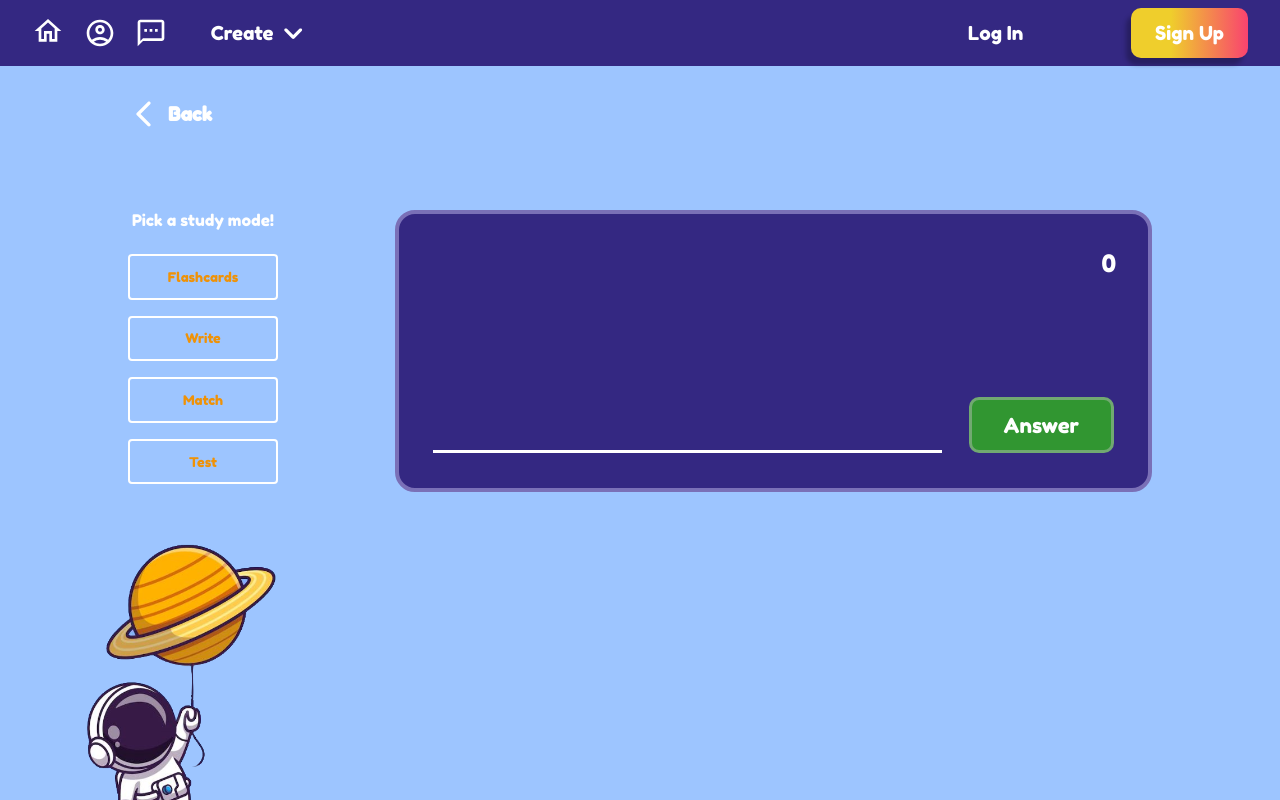
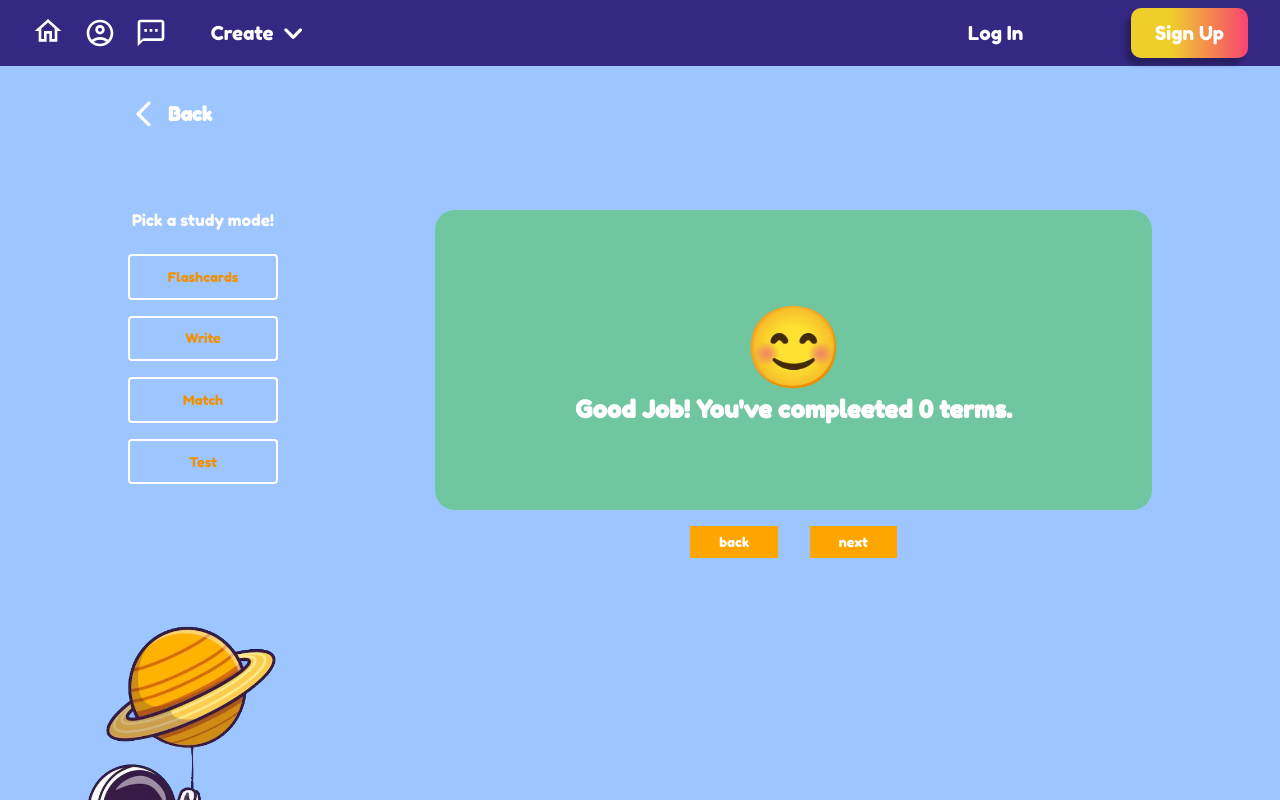
Before and after one commit to shakana0/Quiz-app, a React (Create React App) app in the folder client/: page /single-quiz/1 in a window 1280 px wide. Shown: the top 800 px of the page. Built offline with nearby package versions, Linux system fonts and the light colour scheme; a web font is replaced by a local one.

Commit message:
done w flashcards and write

```diff
--- a/client/src/components/styles/SingleQuiz.styled.tsx
+++ b/client/src/components/styles/SingleQuiz.styled.tsx
@@ -101,7 +101,10 @@ export const SingleQuizViewStyling = styled.div`
           border: none;
         }
       }
-      .compleeted {
+    }
+
+    .compleeted,
+    .wrong {
       width: 100%;
       height: 300px;
       background-color: #47c74785;
@@ -111,25 +114,40 @@ export const SingleQuizViewStyling = styled.div`
       justify-content: center;
       border-radius: 20px;
 
-        .emoji-icon {
-          fill: white;
+      .smiling-emoji,
+      .angry-emoji {
         font-size: 5rem;
-          margin-bottom: 2rem;
       }
+    }
+    .wrong {
+      background-color: #ff0000c1;
+      button {
+        padding: 0.8rem 2rem;
+        border: 3px solid #71a971;
+        border-radius: 10px;
+        background-color: #319631;
+        font-size: 0.8rem;
+        margin-top: 2rem;
       }
     }
 
     /* Write */
     .write-container {
       width: 70%;
+      border: 4px solid #7a70b7;
+      border-radius: 20px;
+      background-color: #342882;
+      .wrapper {
+        box-sizing: border-box;
+        width: 100%;
+        height: 90%;
         display: flex;
         flex-direction: column;
         justify-content: space-around;
         align-items: center;
         padding: 1rem;
-      border: 4px solid #7a70b7;
-      border-radius: 20px;
-      background-color: #342882;
+        /* border: 2px solid white; */
+      }
       .points {
         align-self: flex-end;
         margin: 0 1rem 1rem 0;
--- a/client/src/features/singleQuiz/SingleQuizView.tsx
+++ b/client/src/features/singleQuiz/SingleQuizView.tsx
@@ -15,6 +15,7 @@ export const SingleQuizView = () => {
   const { currentQuiz } = useSelector((state: any) => state.quiz);
   const { activeUser } = useSelector((state: any) => state.modal);
   const { id }: any = useParams();
+  const [currentGame, setCurrentGame] = useState('')
 
   useEffect(() => {
     let quiz: any = {};
@@ -23,6 +24,24 @@ export const SingleQuizView = () => {
       disptach(setCurrentQuiz(quiz[0]));
     }
   }, []);
+
+  const renderQuiz = () =>{
+    if(currentGame === 'FlashCards'){
+      return(
+        <FlashCards/>
+      )
+    }
+    if(currentGame === 'Write'){
+      return(
+        <Write/>
+      )
+    }
+    else{
+      return(
+        <FlashCards/>
+      )
+    }
+  }
 
   return (
     <SingleQuizViewStyling>
@@ -40,13 +59,20 @@ export const SingleQuizView = () => {
       <section className="game-board">
         <div className="quiz-btns">
           <p>Pick a study mode!</p>
-          <button>Flashcards</button>
-          <button>Write</button>
-          <button>Match</button>
-          <button>Test</button>
+          <button onClick={(() =>{
+            setCurrentGame('Flashcards')
+          })}>Flashcards</button>
+          <button onClick={(() =>{
+            setCurrentGame('Write')
+          })}>Write</button>
+          <button onClick={(() =>{
+            setCurrentGame('Match')
+          })}>Match</button>
+          <button onClick={(() =>{
+            setCurrentGame('Test')
+          })}>Test</button>
         </div>
-        {/* <FlashCards /> */}
-        <Write/>
+        {renderQuiz()}
       </section>
       <img
         src={require("../../assets/img/astronaut-going-up.png")}
--- a/client/src/features/singleQuiz/games/FlashCards.tsx
+++ b/client/src/features/singleQuiz/games/FlashCards.tsx
@@ -1,6 +1,5 @@
-import React, { useEffect, useState } from "react";
+import React, { useState } from "react";
 import ReactCardFlip from "react-card-flip";
-import EmojiEmotionsIcon from "@mui/icons-material/EmojiEmotions";
 import { useSelector } from "react-redux";
 
 export const FlashCards = () => {
@@ -33,7 +32,7 @@ export const FlashCards = () => {
       if (page > currentQuiz.questions.length - 1) {
         return (
           <article className="compleeted">
-            <EmojiEmotionsIcon className="emoji-icon" />
+            <span className="smiling-emoji">😊</span>
             <h2>
               Good Job! You've compleeted{" "}
               {currentQuiz.questions && currentQuiz.questions.length} terms.
--- a/client/src/features/singleQuiz/games/Write.tsx
+++ b/client/src/features/singleQuiz/games/Write.tsx
@@ -7,43 +7,36 @@ export const Write = () => {
   const [guessedTerm, setGuessedTerm] = useState("");
   const [points, setPoints] = useState(0);
   const [index, setIndex] = useState(1);
+  const [wrong, setWrong] = useState(false);
+  let quiz: any = [];
 
   const renderDefinition = () => {
     if (currentQuiz.questions.length) {
-      let quiz = [];
       quiz = currentQuiz.questions.filter(
         (question: any) => question.id === index
       );
+      if (wrong === true) {
         return (
+          <article className="wrong">
+            <span className="angry-emoji">😡</span>
+            <h2>Wrong!</h2>
+            <button
+              onClick={() => {
+                setWrong(false);
+              }}
+            >
+              Continue
+            </button>
+          </article>
+        );
+      }
+      if (index <= currentQuiz.questions.length - 1 + 1 && wrong === false) {
+        return (
+          <div className="wrapper">
+            <p className="points">{points}</p>
             <section>
               <p>{quiz[0].definition}</p>
             </section>
-      );
-    }
-  };
-  const checkAnwser = () => {
-    if (
-      currentQuiz.questions.find(
-        (term: any) => term.term.toLowerCase() === guessedTerm
-        && index < currentQuiz.questions.length
-      )
-    ) {
-      console.log("rätt :))");
-      setPoints((prev) => prev + 1);
-      setIndex((prev) => prev + 1);
-      if (ref.current != null) {
-        ref.current.value = "";
-      }
-      renderDefinition();
-    } else {
-      console.log("feeel :(");
-    }
-  };
-  return (
-    <div className="write-container">
-      <>
-        <p className="points">{points}</p>
-        {renderDefinition()}
             <div>
               <input
                 ref={ref}
@@ -54,7 +47,36 @@ export const Write = () => {
               />
               <button onClick={checkAnwser}>Answer</button>
             </div>
-      </>
           </div>
         );
+      } else {
+        return (
+          <article className="compleeted">
+            <span className="smiling-emoji">😊</span>
+            <h2>
+              Good Job! You've compleeted {points}/
+              {currentQuiz.questions && currentQuiz.questions.length} terms.
+            </h2>
+          </article>
+        );
+      }
+    }
   };
+  const checkAnwser = () => {
+    if (guessedTerm !== "") {
+      if (quiz[0].term.toLowerCase() === guessedTerm) {
+        setPoints((prev) => prev + 1);
+        setGuessedTerm("");
+      } else {
+        setWrong(true);
+        console.log("feeel :(");
+      }
+      setIndex((prev) => prev + 1);
+      if (ref.current != null) {
+        ref.current.value = "";
+      }
+      renderDefinition();
+    }
+  };
+  return <div className="write-container">{renderDefinition()}</div>;
+};
```
Lines whose indentation alone changed are shown as unchanged.
